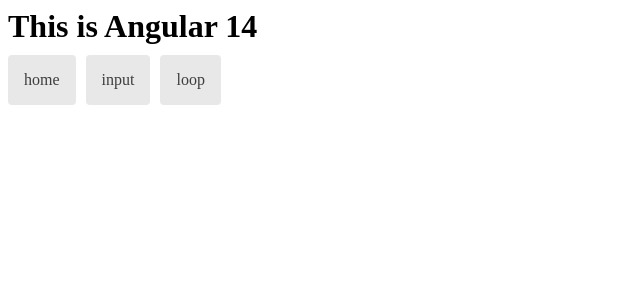
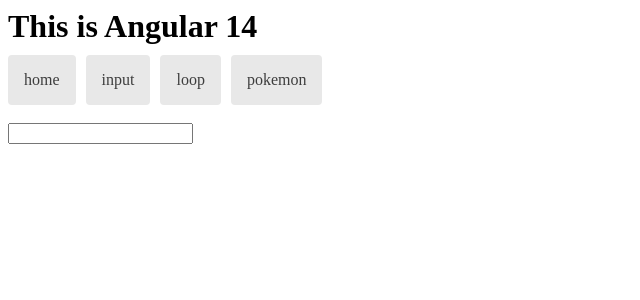
Before and after one commit to topispang/etty-hillesum-lyceum-project, an Angular app: page /pokemon in a window 1280 px wide. Before the commit this address led to /. Shown: the top 300 px of the page, without its empty margins (0-640 px from the left). Built offline with nearby package versions, Linux system fonts and the light colour scheme.

Commit message:
3 files modified, 3 added

```diff
--- a/src/app/app-routing.module.ts
+++ b/src/app/app-routing.module.ts
@@ -4,12 +4,14 @@ import { RouterModule, Routes } from '@angular/router';
 import { InputComponent } from './input/input.component';
 import { HomeComponent } from './home/home.component';
 import { LoopComponent } from './loop/loop.component';
+import { PokemonComponent } from './pokemon/pokemon.component';
 
 const routes: Routes = [
   { path: '', redirectTo: '/home', pathMatch: 'full' },
   { path: 'home', component: HomeComponent },
   { path: 'input', component: InputComponent },
   { path: 'loop', component: LoopComponent },
+  { path: 'pokemon', component: PokemonComponent },
 ];
 
 @NgModule({
--- a/src/app/app.component.html
+++ b/src/app/app.component.html
@@ -3,6 +3,7 @@
   <a routerLink="/home">home</a>
   <a routerLink="/input">input</a>
   <a routerLink="/loop">loop</a>
+  <a routerLink="/pokemon">pokemon</a>
 </nav>
 <br />
 <router-outlet></router-outlet>
--- a/src/app/app.module.ts
+++ b/src/app/app.module.ts
@@ -5,12 +5,13 @@ import { FormsModule } from '@angular/forms';
 import { AppComponent } from './app.component';
 import { InputComponent } from './input/input.component';
 import { LoopComponent } from './loop/loop.component';
+import { PokemonComponent } from './pokemon/pokemon.component';
 
 import { AppRoutingModule } from './app-routing.module';
 
 @NgModule({
   imports: [BrowserModule, FormsModule, AppRoutingModule],
-  declarations: [AppComponent, InputComponent, LoopComponent],
+  declarations: [AppComponent, InputComponent, LoopComponent, PokemonComponent],
   bootstrap: [AppComponent],
 })
 export class AppModule {}
--- /dev/null
+++ b/src/app/pokemon/pokemon.component.html
@@ -0,0 +1,2 @@
+<input [(ngModel)]="pokemon" (change)="updatePokemon()" /> <br />
+<img [src]="pokemonPlaatje" />
--- /dev/null
+++ b/src/app/pokemon/pokemon.component.ts
@@ -0,0 +1,18 @@
+import { Component } from '@angular/core';
+
+@Component({
+  selector: 'pokemon-app',
+  templateUrl: './pokemon.component.html',
+  styleUrls: ['./pokemon.component.css'],
+})
+export class PokemonComponent {
+  pokemon: string;
+  pokemonPlaatje: string;
+
+  updatePokemon() {
+    if (this.pokemon.length < 3) {
+    }
+    this.pokemonPlaatje =
+      'https://serebii.net/pokemon/art/' + this.pokemon + '.png';
+  }
+}
```
Also changed, not shown: src/app/pokemon/pokemon.component.css (added).
